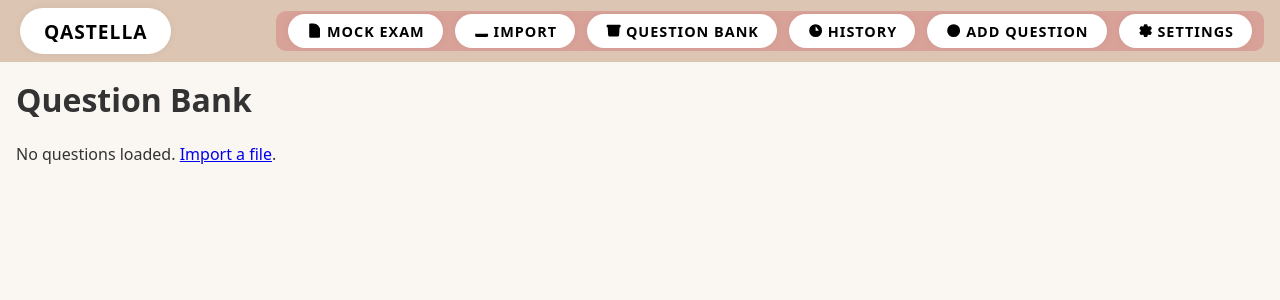
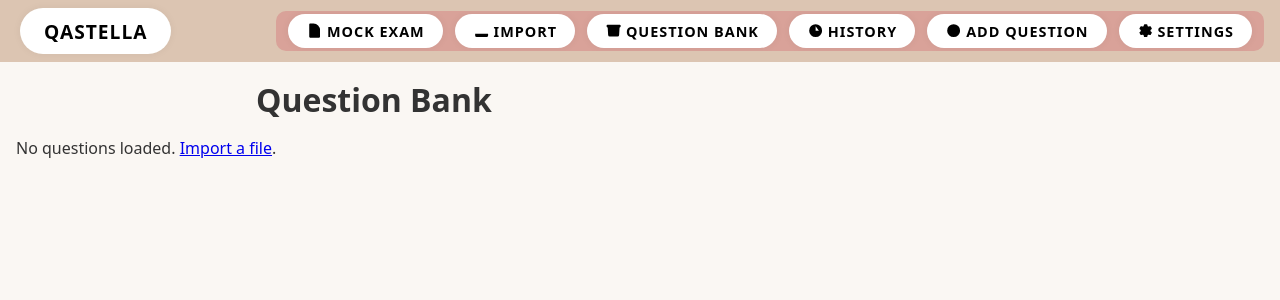
Before and after one commit to honemik/Qastella, a SvelteKit app: page /question-bank in a window 1280 px wide. Shown: the top 300 px of the page. Built offline with nearby package versions, Linux system fonts and the light colour scheme.

Commit message:
Refine question bank layout

```diff
--- a/src/routes/question-bank/+page.svelte
+++ b/src/routes/question-bank/+page.svelte
@@ -302,16 +302,22 @@
     max-width: none;
     width: 100%;
   }
+  .bank-page > h1,
+  .bank-page > .filters,
+  .bank-page > .save-bank {
+    max-width: 800px;
+    margin: 0 auto;
+  }
   table.bank {
-    width: 70%;
+    width: 70vw;
     margin: 0 auto;
     border-collapse: collapse;
   }
   table.bank col.question {
-    width: 55%;
+    width: 45%;
   }
   table.bank col.options {
-    width: 20%;
+    width: 30%;
   }
   table.bank col.answer {
     width: 8%;
```
